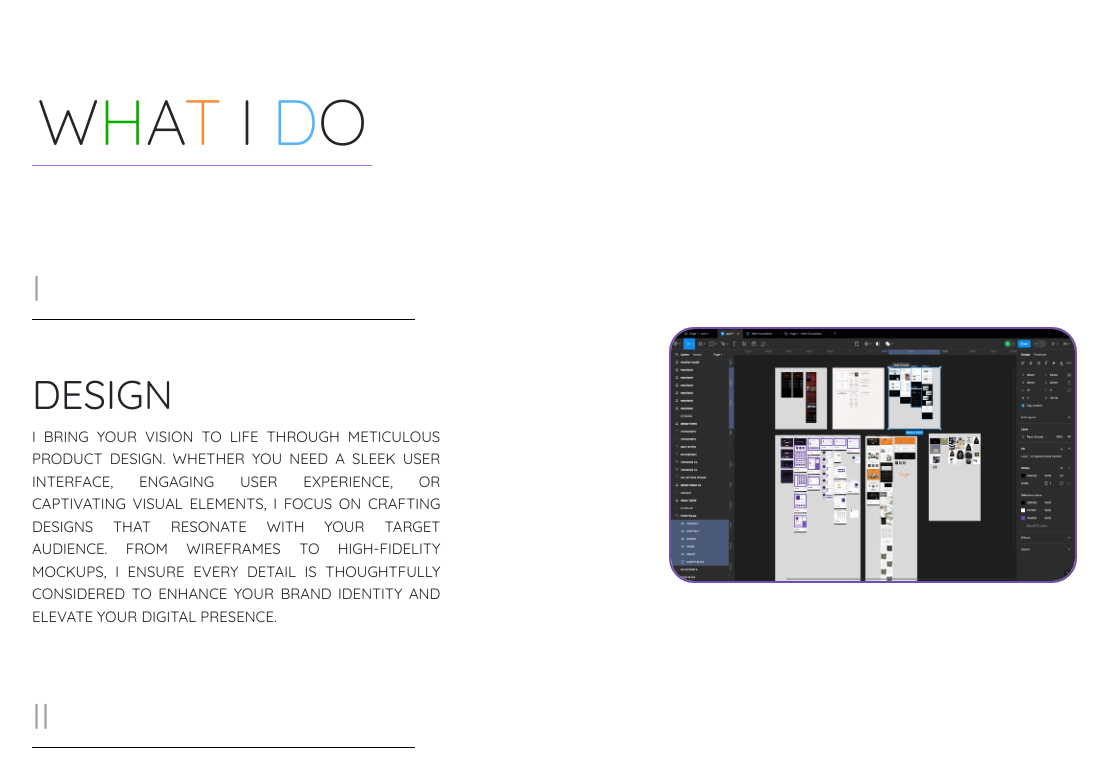
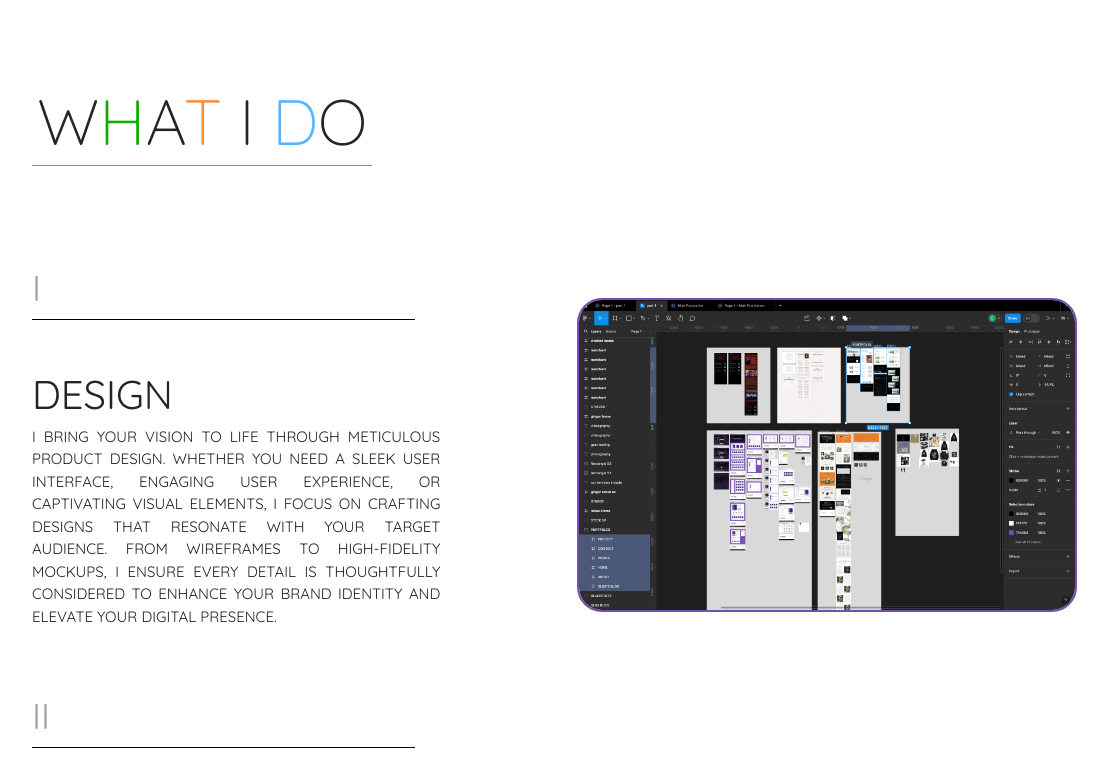
Before and after one commit to 8sosa/PersonalPortfolio, a React (Create React App) app: page /about-me in a window 1536 px wide. Shown: the part 1451-2209 px from the top of the page, without its empty margins (68-1176 px from the left). Built offline with nearby package versions, Linux system fonts and the light colour scheme.

Commit message:
Update index.module.css

```diff
--- a/src/Components/index.module.css
+++ b/src/Components/index.module.css
@@ -395,7 +395,7 @@ code {
     .servicePic {
         border: 2px solid #744EB3 !important;
         border-radius: 25px;
-        width: 80%;
+        width: 500px;
         height: auto;
     }
     .jsPill {
```
